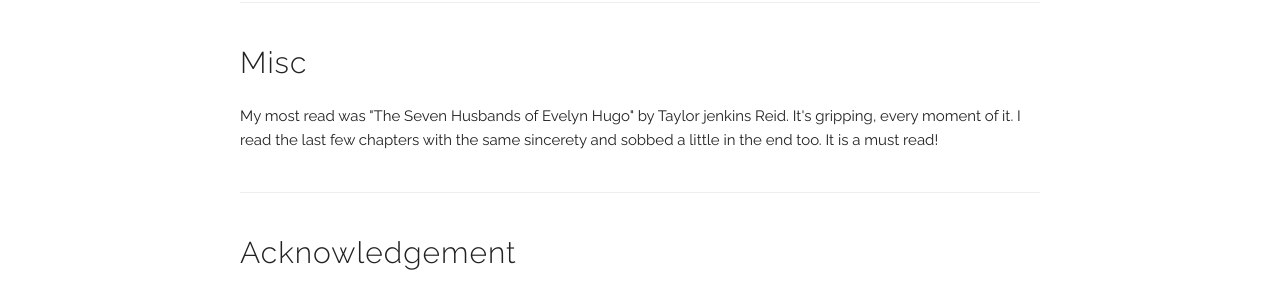
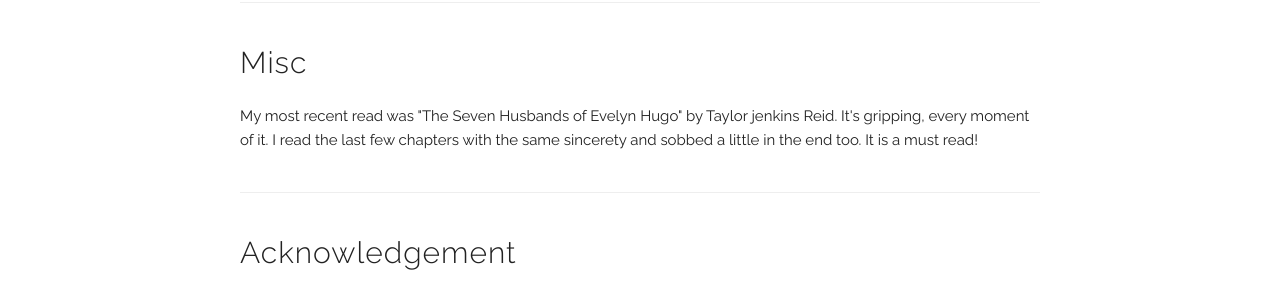
Before and after one commit to gswathirao8/gswathirao8.github.io, a Jekyll site: the page built from index.html, in a window 1280 px wide and 900 px high, scrolled down 2383 px. Shown: the part 463-760 px from the top of the window. Built offline with Jekyll 4.4.1, drawn with Linux system fonts in a browser that asks for light colours; some web fonts are replaced.

Commit message:
Update index.html

```diff
--- a/index.html
+++ b/index.html
@@ -208,7 +208,7 @@ title: Home
 <div class="docs-section" id="resume">
   <h4>Vitæ</h4>
 
-  <p>Full Resume in <a href={{ "/assets/cv/cv_web.pdf" | prepend: site.baseurl }} target="_blank">PDF</a>.</p>
+  <p>Full Resume in <a href={{ "/assets/cv/Swathi_CV.pdf" | prepend: site.baseurl }} target="_blank">PDF</a>.</p>
 
   <!-- The Timeline -->
   <ul class="timeline">
@@ -233,7 +233,7 @@ title: Home
 
 <div class="docs-section" id="template">
     <h4>Misc</h4>
-  My most read was "The Seven Husbands of Evelyn Hugo" by Taylor jenkins Reid. It's gripping, every moment of it. I read the last few chapters with the same sincerety and sobbed a little in the end too. It is a must read!
+  My most recent read was "The Seven Husbands of Evelyn Hugo" by Taylor jenkins Reid. It's gripping, every moment of it. I read the last few chapters with the same sincerety and sobbed a little in the end too. It is a must read!
 </div>
 
 <div class="docs-section" id="template">
```
